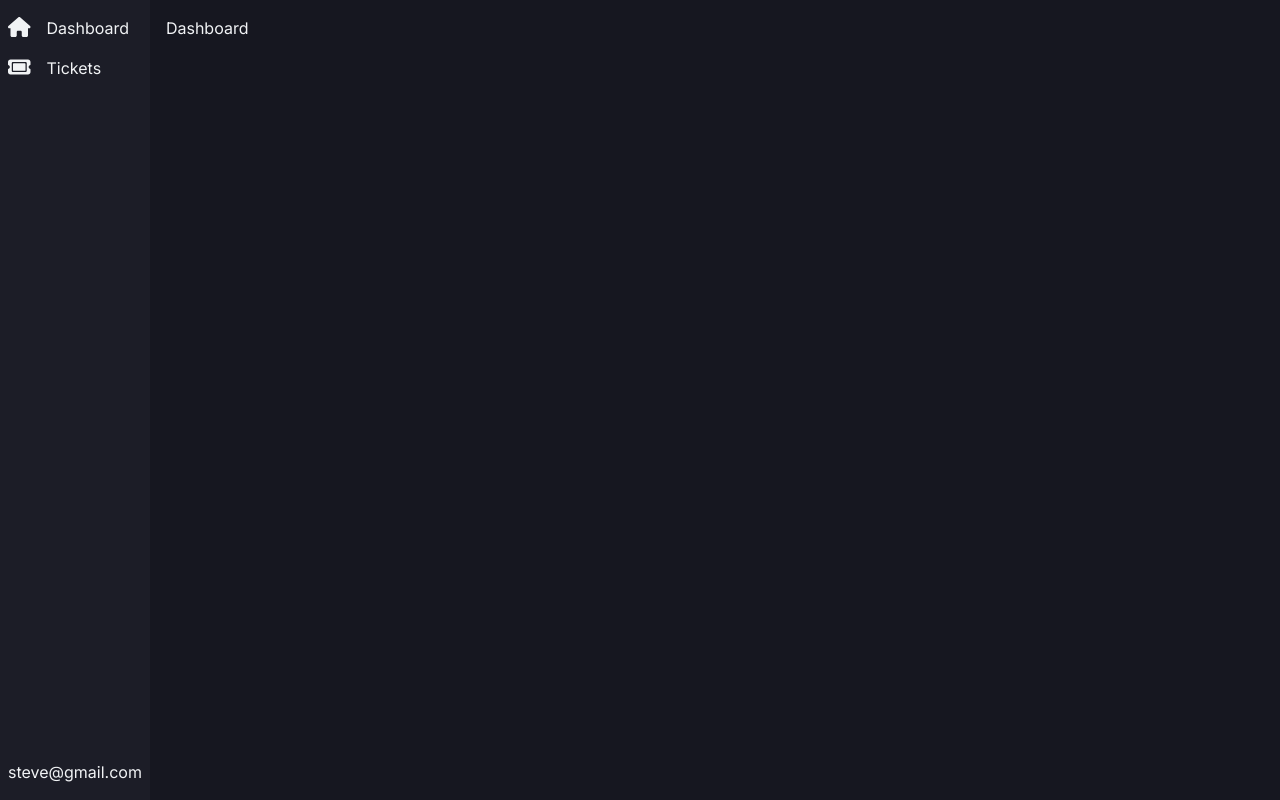
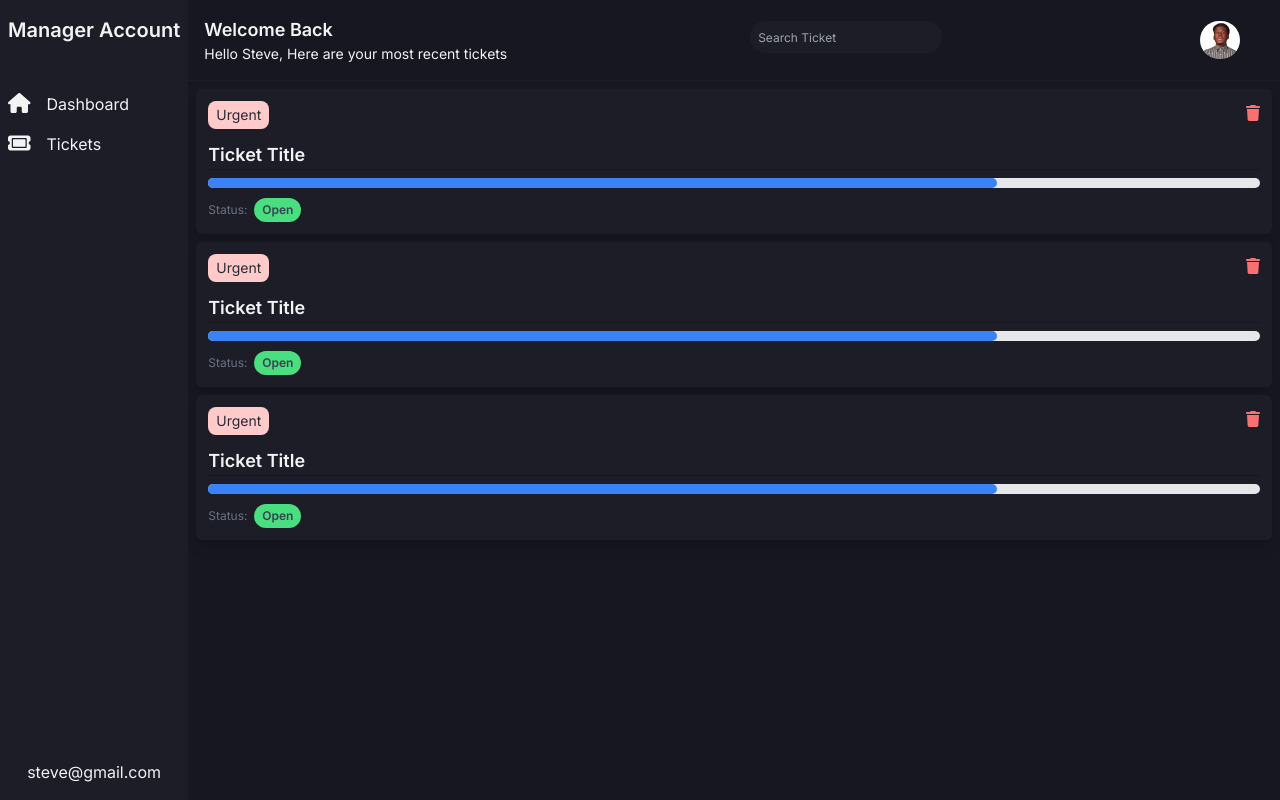
Before and after one commit to Ochiengsteven/ticket-app, a Next.js app: page / in a window 1280 px wide. Built offline with nearby package versions, Linux system fonts and the light colour scheme.

Commit message:
ADD GENERAL PAGE LAYOUT

```diff
--- /dev/null
+++ b/app/(components)/Avatar.jsx
@@ -0,0 +1,18 @@
+import Image from "next/image";
+import React from "react";
+
+const avatar = () => {
+  return (
+    <div>
+      <Image
+        src="/images/steve.jpg"
+        alt="avatar"
+        width={40}
+        height={40}
+        className="rounded-full"
+      />
+    </div>
+  );
+};
+
+export default avatar;
--- /dev/null
+++ b/app/(components)/DeleteBlock.jsx
@@ -0,0 +1,14 @@
+import { FontAwesomeIcon } from "@fortawesome/react-fontawesome";
+import { faTrash } from "@fortawesome/free-solid-svg-icons";
+import React from "react";
+
+const DeleteBlock = () => {
+  return (
+    <FontAwesomeIcon
+      icon={faTrash}
+      className="text-red-400 hover:cursor-pointer hover:text-red-200"
+    />
+  );
+};
+
+export default DeleteBlock;
--- a/app/(components)/Nav.jsx
+++ b/app/(components)/Nav.jsx
@@ -5,8 +5,9 @@ import Link from "next/link";
 const Nav = () => {
   return (
     <nav className="bg-nav text-default-text border-card-border py-4 px-2">
-      <div className=" flex flex-col h-full justify-between">
+      <div className=" flex flex-col h-full justify-between items-center">
         <div className=" flex flex-col gap-4">
+          <h1 className="mb-8 font-semibold text-xl">Manager Account</h1>
           <Link href="/">
             <FontAwesomeIcon icon={faHome} className="icon" />
             Dashboard
--- /dev/null
+++ b/app/(components)/PriorityDisplay.jsx
@@ -0,0 +1,14 @@
+import { faFire } from "@fortawesome/free-solid-svg-icons";
+import { FontAwesomeIcon } from "@fortawesome/react-fontawesome";
+
+const PriorityDisplay = () => {
+  return (
+    <div className="flex justify-start align-baseline text-sm">
+      <span className="bg-red-200 py-1 px-2 rounded-lg text-grey-accent-hover">
+        Urgent
+      </span>
+    </div>
+  );
+};
+
+export default PriorityDisplay;
--- /dev/null
+++ b/app/(components)/ProgressDisplay.jsx
@@ -0,0 +1,14 @@
+import React from "react";
+
+const ProgressDisplay = () => {
+  return (
+    <div className="w-full bg-gray-200 rounded-full h-2.5">
+      <div
+        className="bg-blue-500 h-2.5 rounded-full"
+        style={{ width: "75%" }}
+      ></div>
+    </div>
+  );
+};
+
+export default ProgressDisplay;
--- /dev/null
+++ b/app/(components)/Search.jsx
@@ -0,0 +1,15 @@
+import React from "react";
+
+const Search = () => {
+  return (
+    <input
+      type="search"
+      name="search ticket"
+      id=""
+      placeholder="Search Ticket"
+      className="bg-nav rounded-full p-2 h-8 w-48 text-xs text-gray-500 focus:outline-none focus:ring-2 focus:ring-card-hover focus:ring-opacity-50"
+    />
+  );
+};
+
+export default Search;
--- /dev/null
+++ b/app/(components)/Status.jsx
@@ -0,0 +1,14 @@
+import React from "react";
+
+const Status = () => {
+  return (
+    <div className="mt-2">
+      <span className="text-xs text-gray-500">Status:&nbsp;&nbsp;</span>
+      <span className="text-xs text-gray-700 font-semibold py-1 px-2 inline-block rounded-full bg-green-400">
+        Open
+      </span>
+    </div>
+  );
+};
+
+export default Status;
--- /dev/null
+++ b/app/(components)/TicketCard.jsx
@@ -0,0 +1,24 @@
+import React from "react";
+import DeleteBlock from "./DeleteBlock";
+import PriorityDisplay from "./PriorityDisplay";
+import ProgressDisplay from "./ProgressDisplay";
+import Status from "./Status";
+
+const TicketCard = () => {
+  return (
+    <div className="flex flex-col bg-card hover:bg-card-hover rounded-md shadow-lg p-3 m-2">
+      <div className="flex mb-3">
+        <PriorityDisplay />
+        <div className="ml-auto">
+          <DeleteBlock />
+        </div>
+      </div>
+      <h4 className="text-lg font-semibold">Ticket Title</h4>
+      <hr className="h-px border-0 bg-page mb-2 " />
+      <ProgressDisplay />
+      <Status />
+    </div>
+  );
+};
+
+export default TicketCard;
--- /dev/null
+++ b/app/(components)/TopNav.jsx
@@ -0,0 +1,17 @@
+import Search from "./Search";
+import Avatar from "./Avatar";
+import WelcomeDisplay from "./WelcomeDisplay";
+
+const TopNav = () => {
+  return (
+    <div className="flex items-center justify-between pr-4">
+      <WelcomeDisplay />
+      <div className="flex justify-between px-6 w-1/2">
+        <Search />
+        <Avatar />
+      </div>
+    </div>
+  );
+};
+
+export default TopNav;
--- /dev/null
+++ b/app/(components)/WelcomeDisplay.jsx
@@ -0,0 +1,12 @@
+import React from "react";
+
+const WelcomeDisplay = () => {
+  return (
+    <div className="p-4">
+      <h3 className="font-semibold text-lg">Welcome Back</h3>
+      <p className="text-sm">Hello Steve, Here are your most recent tickets</p>
+    </div>
+  );
+};
+
+export default WelcomeDisplay;
--- a/app/layout.js
+++ b/app/layout.js
@@ -19,7 +19,7 @@ export default function RootLayout({ children }) {
       <body className={inter.className}>
         <div className="flex h-screen max-h-screen">
           <Nav />
-          <div className="p-4 flex-grow overflow-y-auto bg-page text-default-text">
+          <div className="flex-grow overflow-y-auto bg-page text-default-text">
             {children}
           </div>
         </div>
--- a/app/page.jsx
+++ b/app/page.jsx
@@ -1,7 +1,17 @@
 import React from "react";
+import TicketCard from "./(components)/TicketCard";
+import TopNav from "./(components)/TopNav";
 
 const Dashboard = () => {
-  return <div>Dashboard</div>;
+  return (
+    <div>
+      <TopNav />
+      <hr className="h-px border-0 bg-nav mb-2 " />
+      <TicketCard />
+      <TicketCard />
+      <TicketCard />
+    </div>
+  );
 };
 
 export default Dashboard;
```
Also changed, not shown: public/images/steve.jpg (added).
